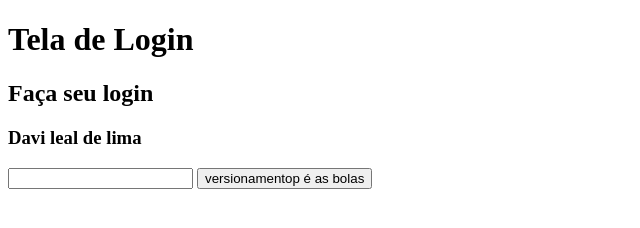
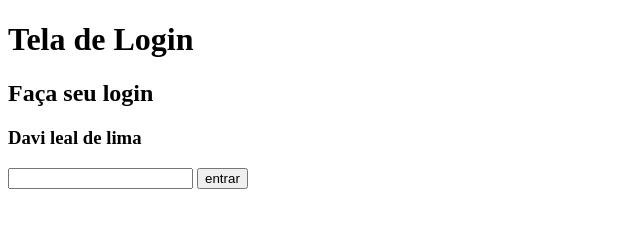
Before and after one commit to davilealmandela/versionamento, a plain HTML site: page index.html in a window 1280 px wide. Shown: the whole page, without its empty margins (0-640 px from the left). Drawn offline with Linux system fonts and the light colour scheme.

Commit message:
commit 4

```diff
--- a/index.html
+++ b/index.html
@@ -10,7 +10,7 @@
     <h2>Faça seu login</h2>
     <h3>Davi leal de lima</h3>
     <input>
-    <button>versionamentop é as bolas</button>
+    <button>entrar</button>
 
 
 
```
